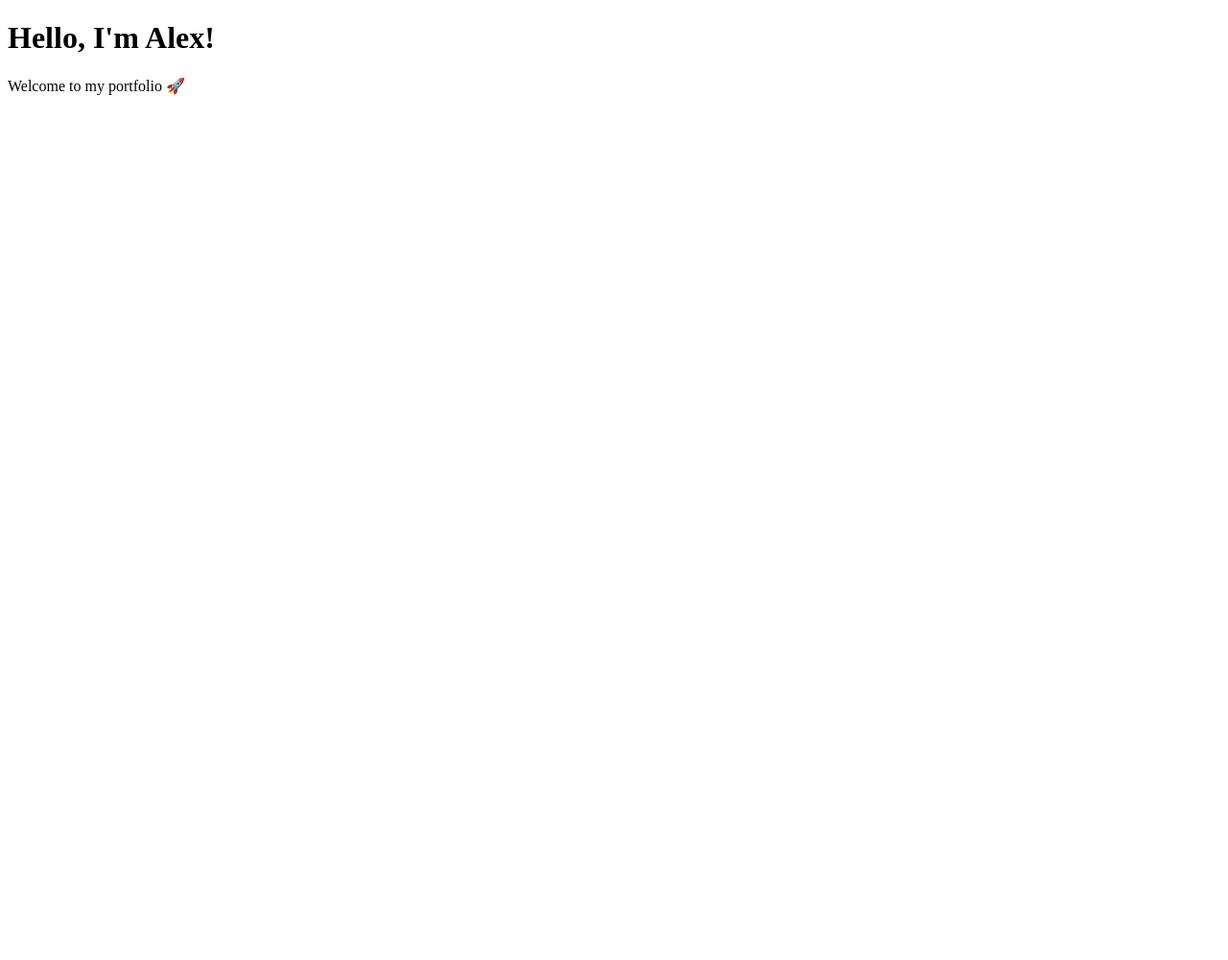
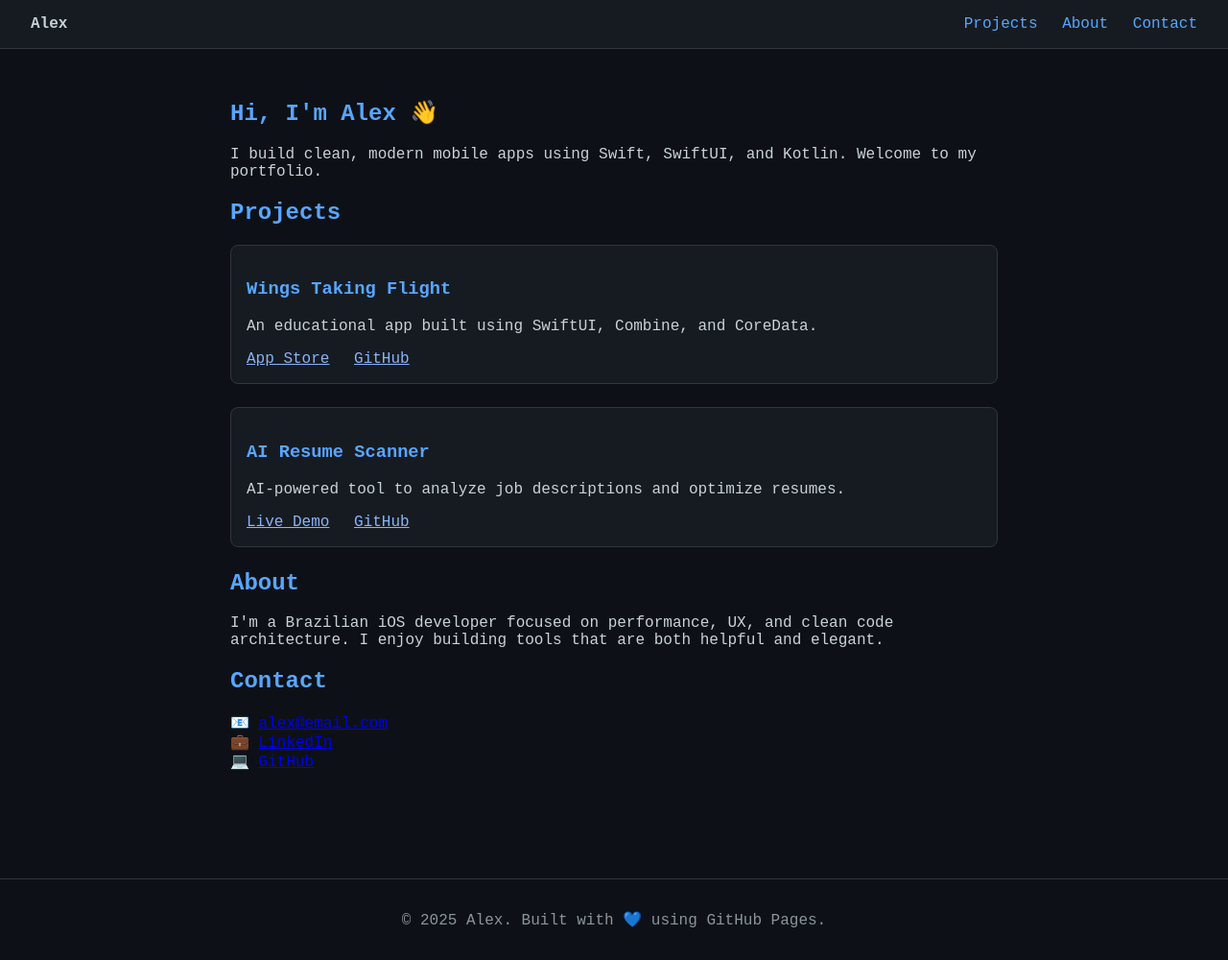
Before and after one commit to alexfrsoares/alexapps-portfolio, a plain HTML site: page index.html in a window 1280 px wide. Shown: the whole page at 96% size. Before the commit the page ends 800 px from the top, so only its background shows below. Drawn offline with Linux system fonts and the light colour scheme.

Commit message:
Update index.html

```diff
--- a/index.html
+++ b/index.html
@@ -2,10 +2,111 @@
 <html lang="en">
 <head>
   <meta charset="UTF-8">
-  <title>Alex Apps</title>
+  <meta name="viewport" content="width=device-width, initial-scale=1.0">
+  <title>Alex – App Portfolio</title>
+  <style>
+    body {
+      margin: 0;
+      font-family: 'Courier New', Courier, monospace;
+      background-color: #0d1117;
+      color: #c9d1d9;
+    }
+    header {
+      background-color: #161b22;
+      padding: 1rem 2rem;
+      display: flex;
+      justify-content: space-between;
+      align-items: center;
+      border-bottom: 1px solid #30363d;
+    }
+    nav a {
+      color: #58a6ff;
+      margin-left: 1rem;
+      text-decoration: none;
+    }
+    nav a:hover {
+      text-decoration: underline;
+    }
+    main {
+      padding: 2rem;
+      max-width: 800px;
+      margin: auto;
+    }
+    h1, h2, h3 {
+      color: #58a6ff;
+    }
+    .project {
+      border: 1px solid #30363d;
+      border-radius: 8px;
+      padding: 1rem;
+      margin-bottom: 1.5rem;
+      background-color: #161b22;
+    }
+    .project a {
+      color: #8ab4f8;
+      margin-right: 1rem;
+    }
+    footer {
+      text-align: center;
+      margin-top: 4rem;
+      padding: 2rem;
+      border-top: 1px solid #30363d;
+      color: #8b949e;
+    }
+  </style>
 </head>
 <body>
-  <h1>Hello, I'm Alex!</h1>
-  <p>Welcome to my portfolio 🚀</p>
+  <header>
+    <div><strong>Alex</strong></div>
+    <nav>
+      <a href="#projects">Projects</a>
+      <a href="#about">About</a>
+      <a href="#contact">Contact</a>
+    </nav>
+  </header>
+  <main>
+    <section id="intro">
+      <h1>Hi, I'm Alex 👋</h1>
+      <p>I build clean, modern mobile apps using Swift, SwiftUI, and Kotlin. Welcome to my portfolio.</p>
+    </section>
+
+    <section id="projects">
+      <h2>Projects</h2>
+
+      <div class="project">
+        <h3>Wings Taking Flight</h3>
+        <p>An educational app built using SwiftUI, Combine, and CoreData.</p>
+        <a href="#">App Store</a>
+        <a href="#">GitHub</a>
+      </div>
+
+      <div class="project">
+        <h3>AI Resume Scanner</h3>
+        <p>AI-powered tool to analyze job descriptions and optimize resumes.</p>
+        <a href="#">Live Demo</a>
+        <a href="#">GitHub</a>
+      </div>
+
+      <!-- Add more projects as needed -->
+    </section>
+
+    <section id="about">
+      <h2>About</h2>
+      <p>I'm a Brazilian iOS developer focused on performance, UX, and clean code architecture. I enjoy building tools that are both helpful and elegant.</p>
+    </section>
+
+    <section id="contact">
+      <h2>Contact</h2>
+      <p>
+        📧 <a href="mailto:alex@email.com">alex@email.com</a><br>
+        💼 <a href="https://linkedin.com/in/yourprofile" target="_blank">LinkedIn</a><br>
+        💻 <a href="https://github.com/yourusername" target="_blank">GitHub</a>
+      </p>
+    </section>
+  </main>
+
+  <footer>
+    &copy; 2025 Alex. Built with 💙 using GitHub Pages.
+  </footer>
 </body>
 </html>
```
